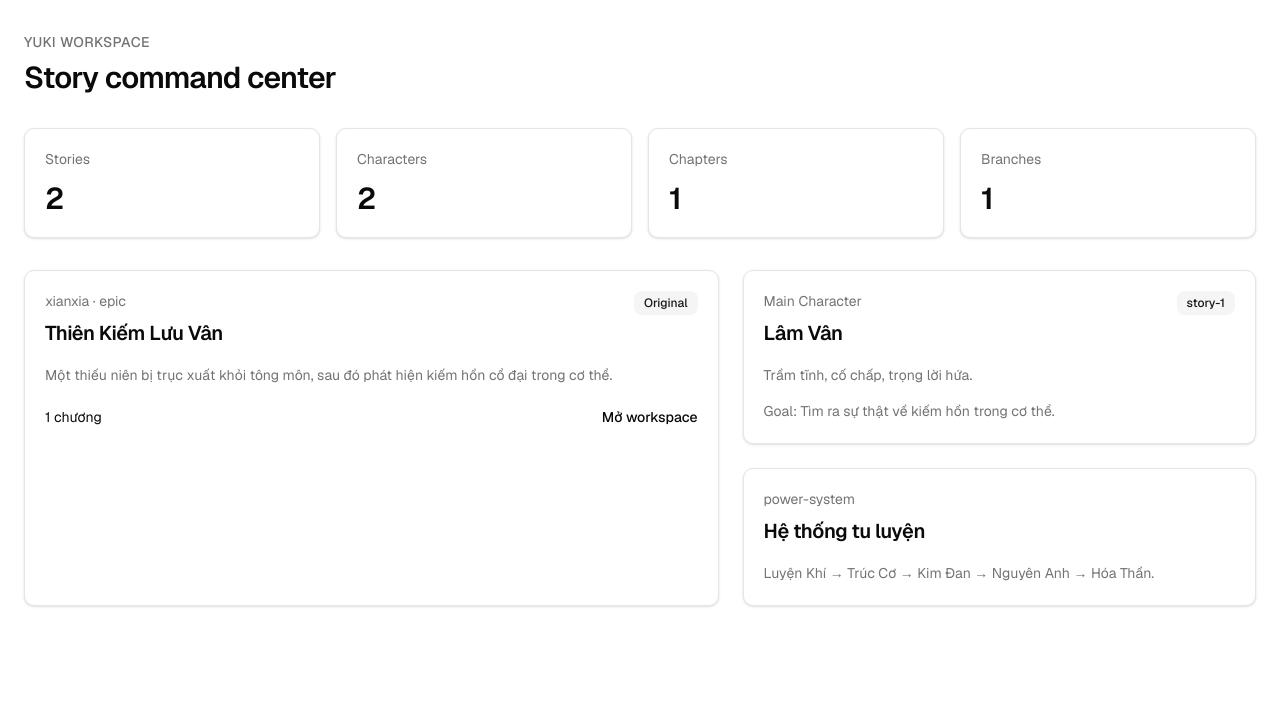
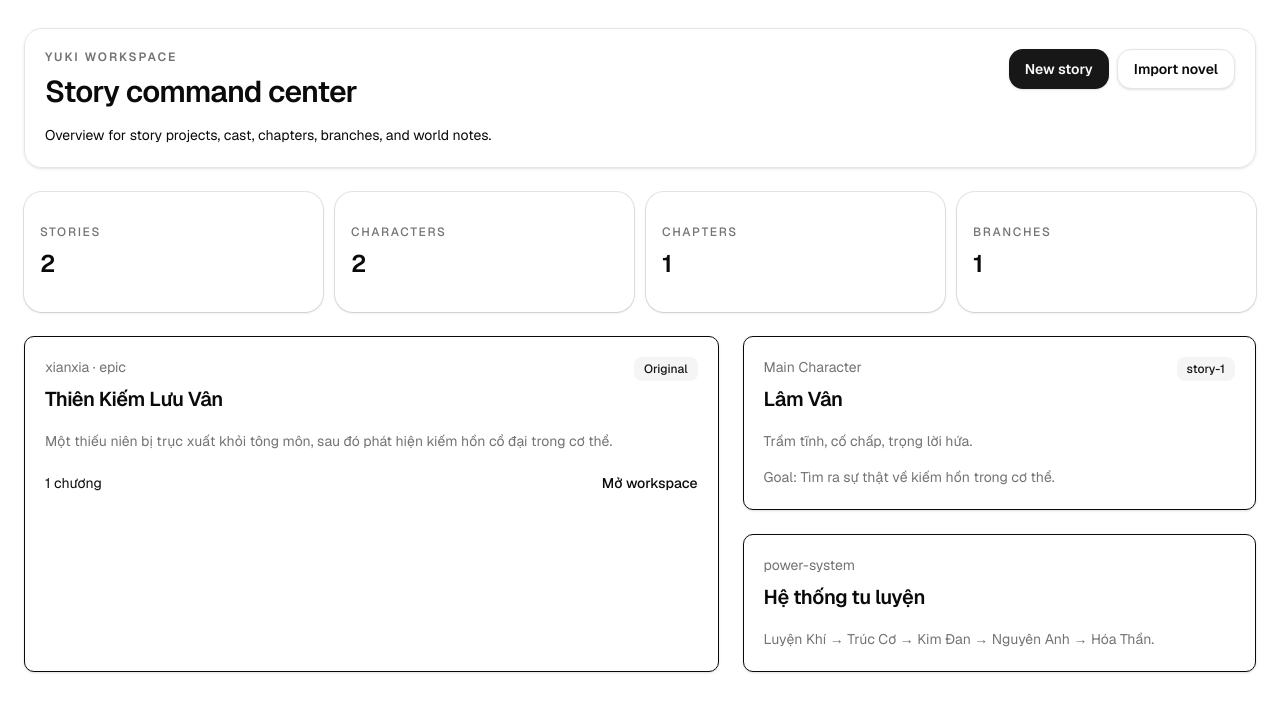
Before and after one commit to PhatMap/yuki, a Next.js app: page /dashboard in a window 1280 px wide. Shown: the top 712 px of the page. Built offline with nearby package versions, Linux system fonts and the light colour scheme.

Commit message:
Migrate top-level pages to shared layout

```diff
--- a/src/app/characters/page.tsx
+++ b/src/app/characters/page.tsx
@@ -1,28 +1,30 @@
+import { PageContainer } from "@/components/app/page-container";
+import { PageHeader } from "@/components/app/page-header";
+import { PageShell } from "@/components/app/page-shell";
 import CharacterCard from "@/components/character/character-card";
 import CharacterForm from "@/components/character/character-form";
 import { characters } from "@/lib/mock-data";
 
 export default function CharactersPage() {
   return (
-    <main className="mx-auto grid w-full max-w-7xl flex-1 gap-6 px-6 py-8 lg:grid-cols-[1fr_380px]">
-      <section className="space-y-6">
-        <div>
-          <p className="text-sm font-medium uppercase tracking-wide text-muted-foreground">
-            Cast
-          </p>
-          <h1 className="mt-2 text-3xl font-semibold tracking-tight">
-            Characters
-          </h1>
-        </div>
+    <PageShell>
+      <PageContainer>
+        <PageHeader
+          eyebrow="Cast"
+          title="Characters"
+          description="Review character briefs, roles, personality notes, and draft new character concepts."
+        />
 
-        <div className="grid gap-4 md:grid-cols-2">
-          {characters.map((character) => (
-            <CharacterCard key={character.id} character={character} />
-          ))}
-        </div>
-      </section>
+        <section className="grid min-w-0 gap-6 lg:grid-cols-[minmax(0,1fr)_380px]">
+          <div className="grid min-w-0 gap-4 md:grid-cols-2">
+            {characters.map((character) => (
+              <CharacterCard key={character.id} character={character} />
+            ))}
+          </div>
 
-      <CharacterForm />
-    </main>
+          <CharacterForm />
+        </section>
+      </PageContainer>
+    </PageShell>
   );
 }
--- a/src/app/dashboard/page.tsx
+++ b/src/app/dashboard/page.tsx
@@ -1,3 +1,9 @@
+import Link from "next/link";
+
+import { PageContainer } from "@/components/app/page-container";
+import { PageHeader } from "@/components/app/page-header";
+import { PageShell } from "@/components/app/page-shell";
+import { StatCard } from "@/components/app/stat-card";
 import CharacterCard from "@/components/character/character-card";
 import StoryCard from "@/components/story/story-card";
 import WorldBiblePanel from "@/components/world/world-bible-panel";
@@ -25,44 +31,49 @@ export default function DashboardPage() {
     : 0;
 
   return (
-    <main className="mx-auto flex w-full max-w-7xl flex-1 flex-col gap-8 px-6 py-8">
-      <section className="space-y-2">
-        <p className="text-sm font-medium uppercase tracking-wide text-muted-foreground">
-          Yuki workspace
-        </p>
-        <h1 className="text-3xl font-semibold tracking-tight">
-          Story command center
-        </h1>
-      </section>
+    <PageShell>
+      <PageContainer>
+        <PageHeader
+          eyebrow="Yuki workspace"
+          title="Story command center"
+          description="Overview for story projects, cast, chapters, branches, and world notes."
+          action={
+            <div className="app-action-row">
+              <Link href="/stories/new" className="app-primary-action">
+                New story
+              </Link>
+              <Link href="/stories/import" className="app-secondary-action">
+                Import novel
+              </Link>
+            </div>
+          }
+        />
 
-      <section className="grid gap-4 sm:grid-cols-2 lg:grid-cols-4">
+        <section className="app-four-column">
           {stats.map((stat) => (
-          <div
-            className="rounded-lg border bg-card p-5 text-card-foreground shadow-sm"
-            key={stat.label}
-          >
-            <p className="text-sm text-muted-foreground">{stat.label}</p>
-            <p className="mt-3 text-3xl font-semibold">{stat.value}</p>
-          </div>
+            <StatCard key={stat.label} title={stat.label} value={stat.value} />
           ))}
         </section>
 
-      <section className="grid gap-6 lg:grid-cols-[1.15fr_0.85fr]">
+        <section className="grid min-w-0 gap-6 lg:grid-cols-[1.15fr_0.85fr]">
           {featuredStory ? (
             <StoryCard
               chapterCount={featuredStoryChapterCount}
               story={featuredStory}
             />
           ) : null}
-        <div className="space-y-6">
+
+          <div className="grid min-w-0 gap-6">
             {featuredCharacter ? (
               <CharacterCard character={featuredCharacter} />
             ) : null}
+
             {featuredWorldNote ? (
               <WorldBiblePanel note={featuredWorldNote} />
             ) : null}
           </div>
         </section>
-    </main>
+      </PageContainer>
+    </PageShell>
   );
 }
--- a/src/app/stories/page.tsx
+++ b/src/app/stories/page.tsx
@@ -1,21 +1,35 @@
+import Link from "next/link";
+
+import { PageContainer } from "@/components/app/page-container";
+import { PageHeader } from "@/components/app/page-header";
+import { PageShell } from "@/components/app/page-shell";
 import StoryCard from "@/components/story/story-card";
 import StoryTree from "@/components/story/story-tree";
 import { branches, chapters, stories } from "@/lib/mock-data";
 
 export default function StoriesPage() {
   return (
-    <main className="mx-auto grid w-full max-w-7xl flex-1 gap-6 px-6 py-8 lg:grid-cols-[1fr_360px]">
-      <section className="space-y-6">
-        <div>
-          <p className="text-sm font-medium uppercase tracking-wide text-muted-foreground">
-            Library
-          </p>
-          <h1 className="mt-2 text-3xl font-semibold tracking-tight">
-            Stories
-          </h1>
+    <PageShell>
+      <PageContainer>
+        <PageHeader
+          eyebrow="Library"
+          title="Stories"
+          description="Browse story projects and open the active workspace for planning, analysis, timeline, relationships, and rewrite work."
+          action={
+            <div className="app-action-row">
+              <Link href="/stories/new" className="app-primary-action">
+                New story
+              </Link>
+              <Link href="/stories/import" className="app-secondary-action">
+                Import novel
+              </Link>
             </div>
+          }
+        />
 
-        <div className="grid gap-4 md:grid-cols-2">
+        <section className="grid min-w-0 gap-6 lg:grid-cols-[minmax(0,1fr)_360px]">
+          <div className="min-w-0 space-y-4">
+            <div className="grid min-w-0 gap-4 md:grid-cols-2">
               {stories.map((story) => {
                 const chapterCount = chapters.filter(
                   (chapter) => chapter.storyId === story.id,
@@ -30,9 +44,15 @@ export default function StoriesPage() {
                 );
               })}
             </div>
+          </div>
+
+          <StoryTree
+            branches={branches}
+            chapters={chapters}
+            stories={stories}
+          />
         </section>
-
-      <StoryTree branches={branches} chapters={chapters} stories={stories} />
-    </main>
+      </PageContainer>
+    </PageShell>
   );
 }
--- a/src/app/worlds/page.tsx
+++ b/src/app/worlds/page.tsx
@@ -1,21 +1,25 @@
+import { PageContainer } from "@/components/app/page-container";
+import { PageHeader } from "@/components/app/page-header";
+import { PageShell } from "@/components/app/page-shell";
 import WorldBiblePanel from "@/components/world/world-bible-panel";
 import { worldNotes } from "@/lib/mock-data";
 
 export default function WorldsPage() {
   return (
-    <main className="mx-auto flex w-full max-w-7xl flex-1 flex-col gap-6 px-6 py-8">
-      <section>
-        <p className="text-sm font-medium uppercase tracking-wide text-muted-foreground">
-          Continuity
-        </p>
-        <h1 className="mt-2 text-3xl font-semibold tracking-tight">Worlds</h1>
-      </section>
+    <PageShell>
+      <PageContainer>
+        <PageHeader
+          eyebrow="Continuity"
+          title="Worlds"
+          description="Track world bible notes, locations, systems, factions, rules, and continuity details."
+        />
 
-      <section className="grid gap-4 lg:grid-cols-2">
-        {worldNotes.map((note) => (
-          <WorldBiblePanel key={note.id} note={note} />
-        ))}
-      </section>
-    </main>
+        <section className="grid min-w-0 gap-4 lg:grid-cols-2">
+          {worldNotes.map((note) => (
+            <WorldBiblePanel key={note.id} note={note} />
+          ))}
+        </section>
+      </PageContainer>
+    </PageShell>
   );
 }
```
Lines whose indentation alone changed are shown as unchanged.
